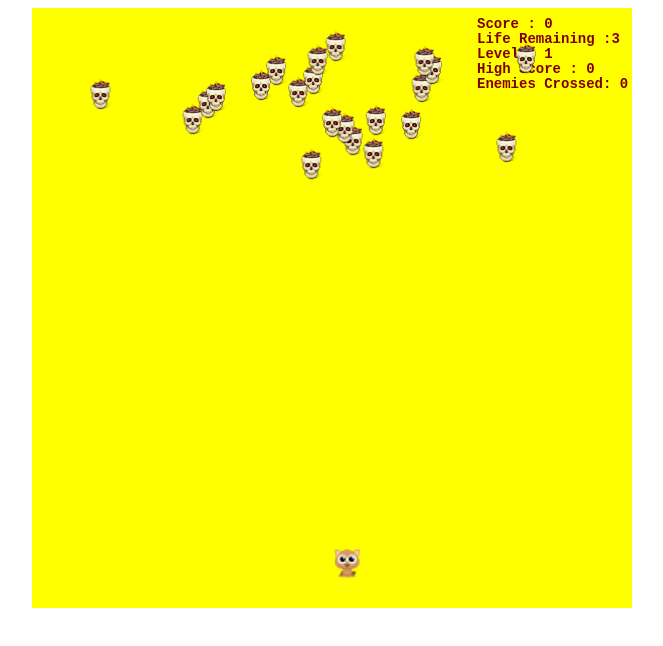
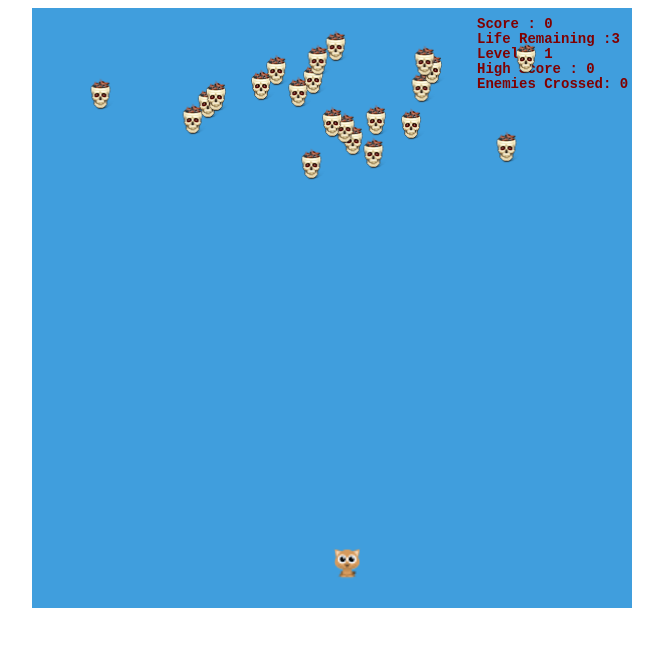
Before and after one commit to shsarv/refactored-adventure, a plain HTML site: page index.html in a window 1280 px wide. Shown: the whole page, without its empty margins (308-971 px from the left). Drawn offline with Linux system fonts and the light colour scheme.

Commit message:
some change in css

```diff
--- a/css/style.css
+++ b/css/style.css
@@ -6,5 +6,5 @@ body {
 }
 
 #gameCanvas {
-    background-color: yellow;
+    background-color: rgb(64, 158, 221);
 }
```
